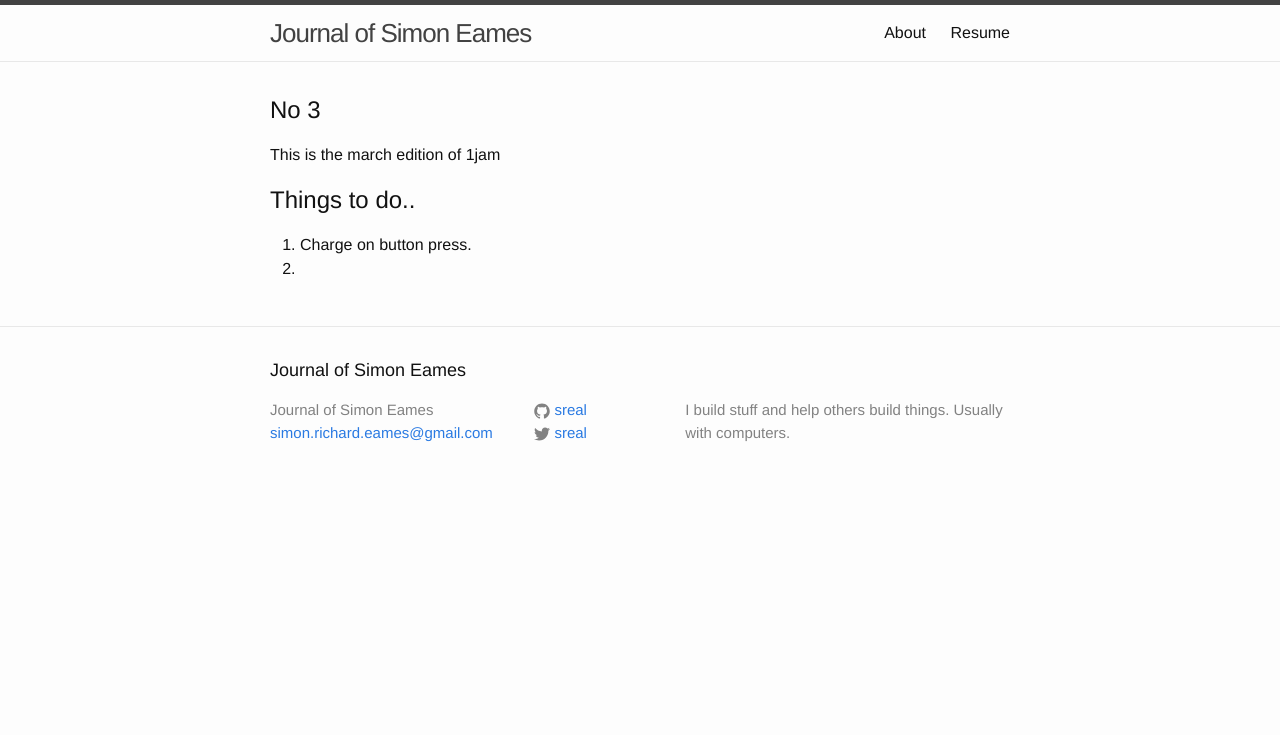
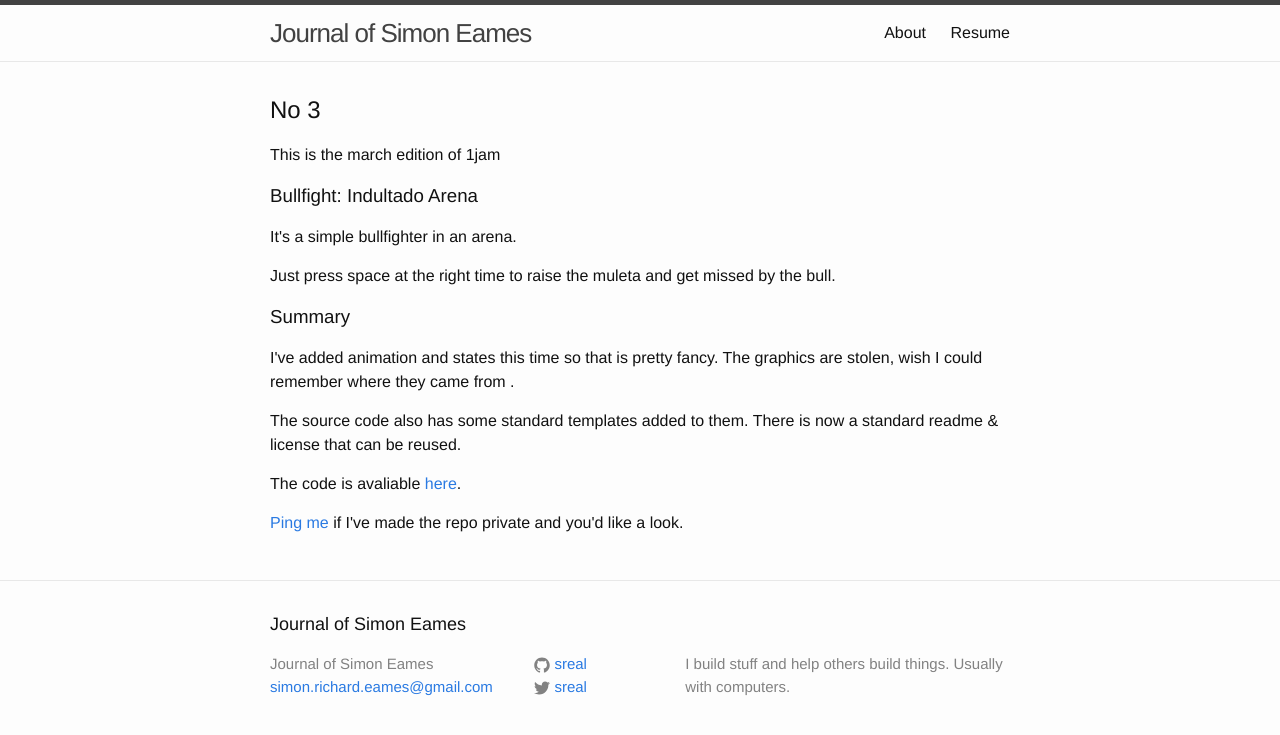
Before and after one commit to sreal/jekyll, a Jekyll site: the page built from _posts/2016-03-12-No-3.html, in a window 1280 px wide. Shown: the top 735 px of the page. Built offline with Jekyll 4.4.1, drawn with Linux system fonts in a browser that asks for light colours.

Commit message:
Update jekyl site

```diff
--- a/_posts/2016-03-12-No-3.html
+++ b/_posts/2016-03-12-No-3.html
@@ -10,15 +10,45 @@ title: No 3
 This is the march edition of 1jam
 </p>
 </div>
+
+
+<div id="outline-container-sec-1-1" class="outline-3">
+<h3 id="sec-1-1">Bullfight: Indultado Arena</h3>
+<div class="outline-text-3" id="text-1-1">
+<p>
+It's a simple bullfighter in an arena.
+</p>
+
+<p>
+Just press space at the right time to raise the muleta and get missed by the bull.
+</p>
+</div>
 </div>
 
-<div id="outline-container-sec-2" class="outline-2">
-<h2 id="sec-2">Things to do..</h2>
-<div class="outline-text-2" id="text-2">
-<ol class="org-ol">
-<li>Charge on button press.
-</li>
-<li></li>
-</ol>
+
+<div id="outline-container-sec-1-2" class="outline-3">
+<h3 id="sec-1-2">Summary</h3>
+<div class="outline-text-3" id="text-1-2">
+<p>
+I've added animation and states this time so that is pretty fancy.
+The graphics are stolen, wish I could remember where they came from .
+</p>
+
+
+<p>
+The source code also has some standard templates added to them.
+There is now a standard readme &amp; license that can be reused.
+</p>
+
+
+<p>
+The code is avaliable <a href="https://bitbucket.org/sreal/2016-03">here</a>.
+</p>
+
+
+<p>
+<a href="mailto:simon.richard.eames@gmail.com">Ping me</a> if I've made the repo private and you'd like a look.
+</p>
 </div>
 </div>
+</div>
```
